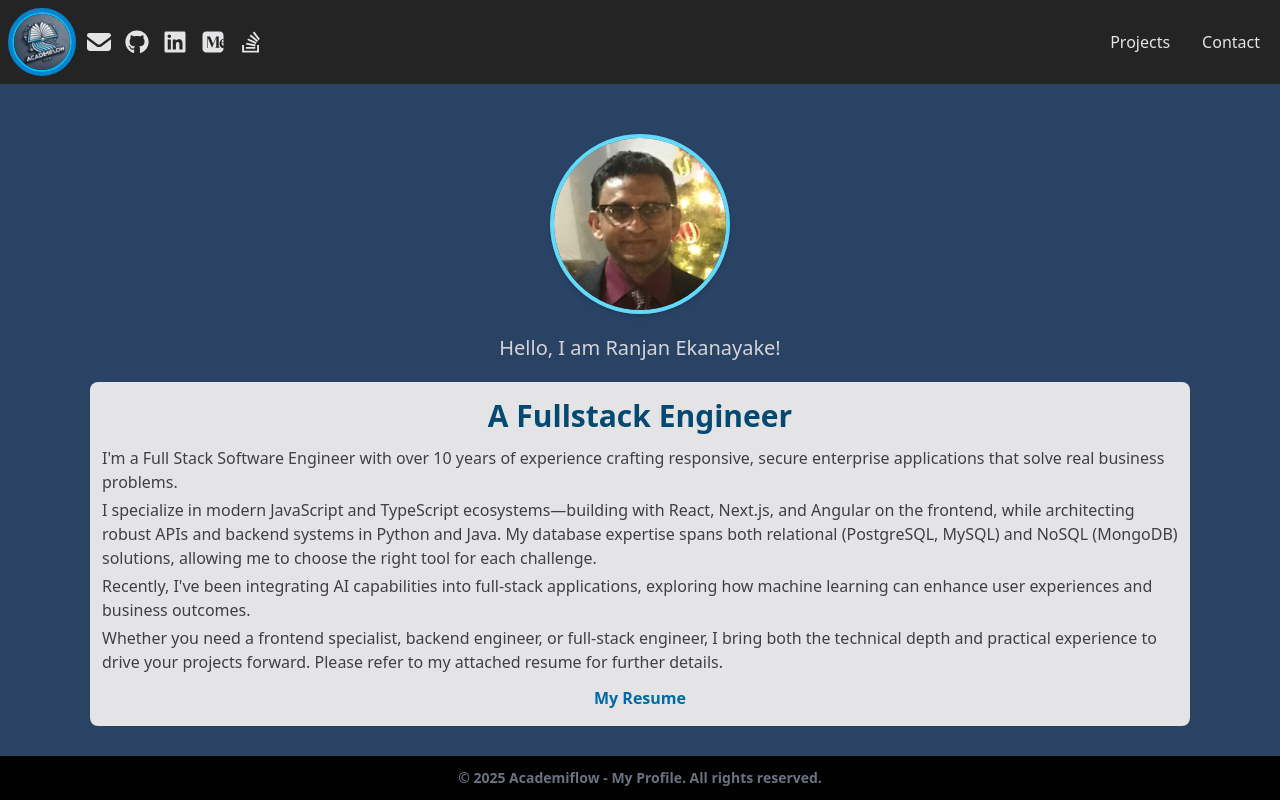
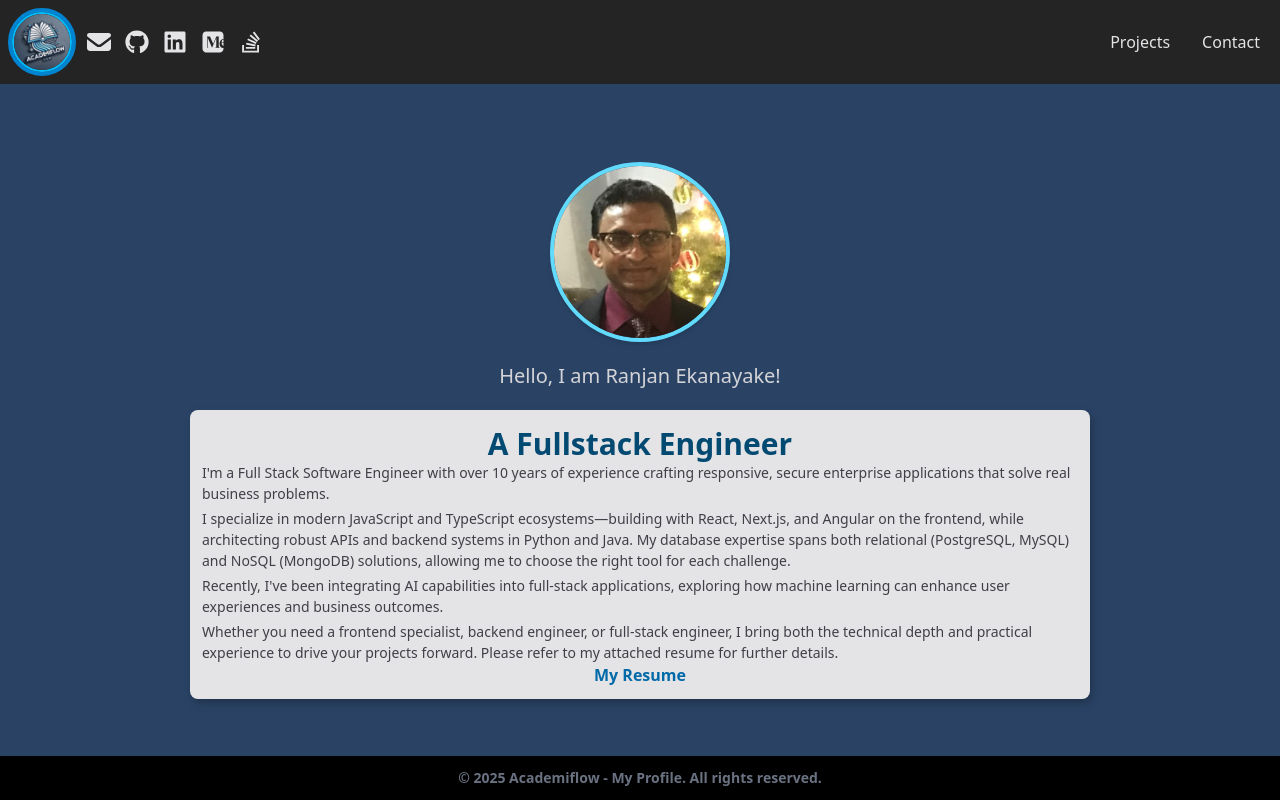
Before and after one commit to rajeka/academi, a React (Vite) app: page / in a window 1280 px wide. Built offline with nearby package versions, Linux system fonts and the light colour scheme.

Commit message:
updated resume and update page flow changes

```diff
--- a/src/components/Card.jsx
+++ b/src/components/Card.jsx
@@ -7,14 +7,14 @@ const Card = ({ title, description, imageSrc, url }) => {
   const win_target = url.includes("construction") ? "_self" : "_blank";
 
   return (
-    <div className="h-[400px] w-120 bg-zinc-50 rounded-2xl">
+    <div className="h-[400px] w-105 bg-zinc-50 rounded-2xl">
       <img
         src={imageSrc}
         alt=""
         className="object-fill rounded-2xl h-48 w-120"
       />
       <div className="font-bold mt-3 ml-3 mb-1 text-black">{title}</div>
-      <div className="text-sm text-gray-800 mx-3 mb-1 flex flex-1">
+      <div className="text-xs tracking-normal text-gray-800 mx-3 mb-1 flex flex-1">
         {description}
       </div>
       <span className="mb-2">
--- a/src/components/LandingSection.jsx
+++ b/src/components/LandingSection.jsx
@@ -1,6 +1,5 @@
 import React from "react";
 import { Link } from "react-router-dom";
-import FullScreenSection from "./FullScreenSection";
 
 const greeting = "Hello, I am Ranjan Ekanayake!";
 
@@ -14,12 +13,12 @@ const LandingSection = () => (
       />
       <p className="text-xl text-zinc-300 m-5">{greeting}</p>
     </section>
-    <section className="z-0 bg-zinc-200 text-zinc-700 min-w-auto rounded-lg max-w-[1100px] flex flex-col items-center justify-center">
+    <section className="z-0 bg-zinc-200 text-zinc-700 min-w-auto rounded-lg max-w-[900px] flex flex-col items-center justify-center shadow-[2px_4px_8px_rgba(0,0,0,0.25)]">
       <div className="mt-2 font-bold text-3xl pt-2 text-sky-900">
         <h1>A Fullstack Engineer</h1>
       </div>
       <div>
-        <article className="p-3 leading-normal tracking-normal">
+        <article className="px-3 leading-normal tracking-normal text-sm">
           <p className="mb-1">
             I'm a Full Stack Software Engineer with over 10 years of experience
             crafting responsive, secure enterprise applications that solve real
@@ -46,7 +45,7 @@ const LandingSection = () => (
           </p>
         </article>
       </div>
-      <p className="mb-3 pb-1 font-bold rounded-2xl px-5 text-sky-700 hover:bg-zinc-500 hover:text-sky-500 transition-colors ease-in-out">
+      <p className="mb-2 pb-1 font-bold rounded-2xl px-5 text-sky-700 hover:bg-zinc-500 hover:text-sky-500 transition-colors ease-in-out">
         <Link to="/my_profile.pdf" target="_blank">
           My Resume
         </Link>
```
Also changed, not shown: src/App.css (+1 -6 lines), 2 other files (tests, documents, lock files or other folders).
